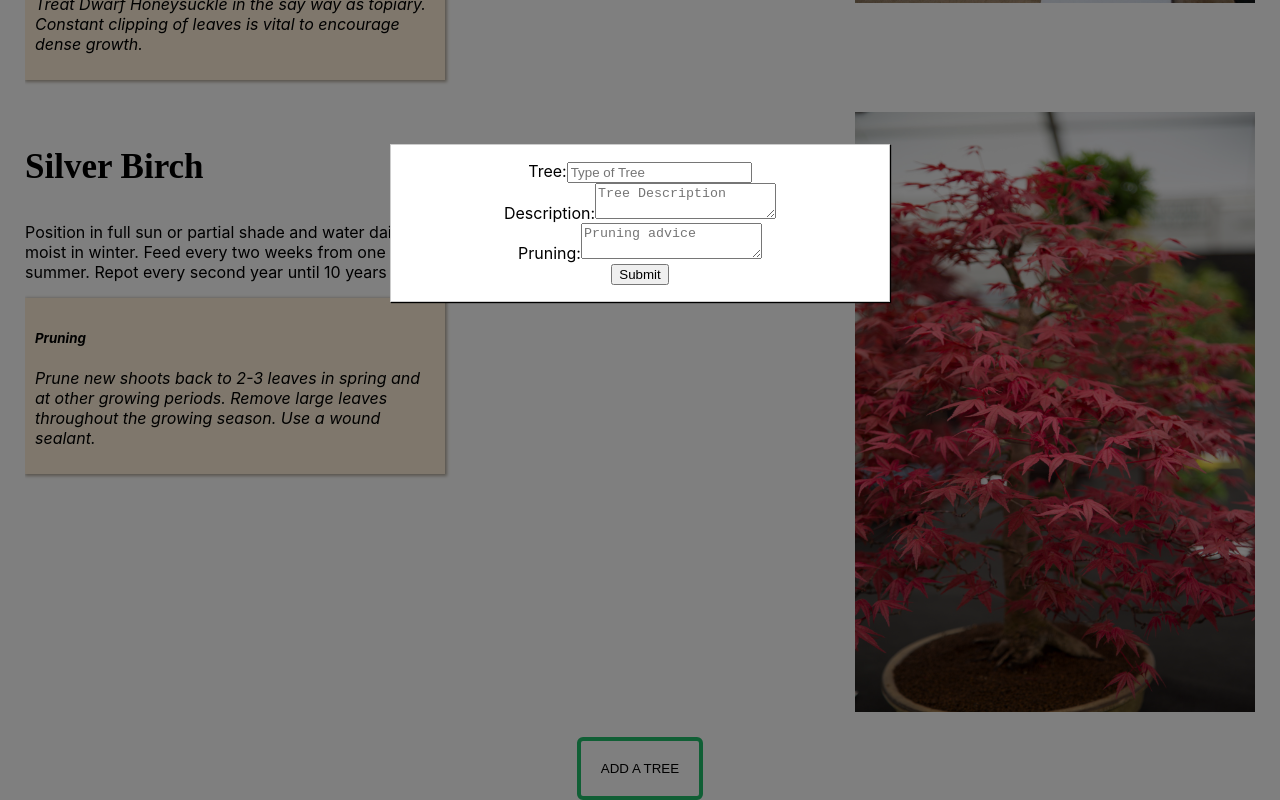
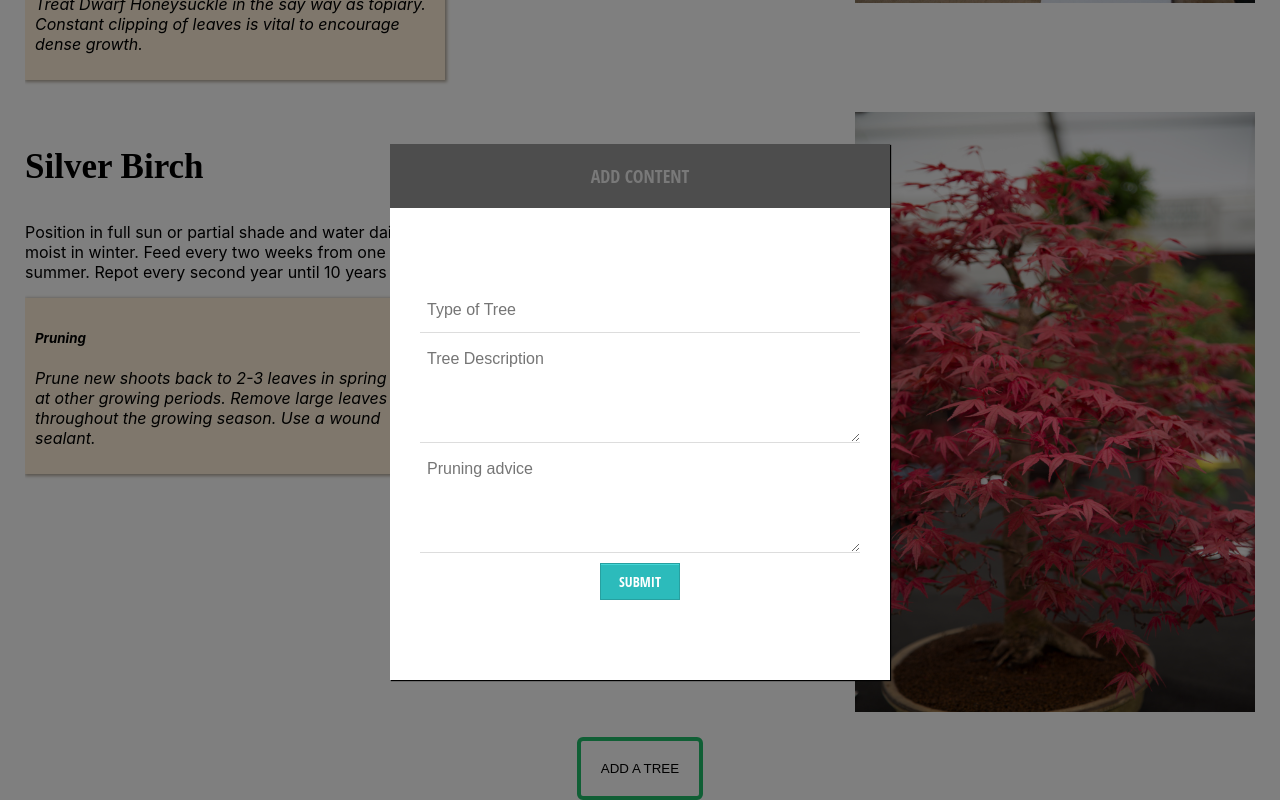
Before and after one commit to nataliegroeneboom/bonsai-app, a React (Create React App) app: page / in a window 1280 px wide. Both pictures are taken after a click on the button "ADD A TREE". Shown: the part 993-1793 px from the top of the page. Built offline with nearby package versions, Linux system fonts and the light colour scheme; a web font is replaced by a local one.

Commit message:
add styling to add content form

```diff
--- a/src/components/UI/Input/Input.js
+++ b/src/components/UI/Input/Input.js
@@ -24,7 +24,6 @@ const input = (props) => {
     }
     return (
         <div>
-            <label>{props.label}</label>
             {inputElement}
         </div>
     );
--- a/src/components/UI/Modal/Modal.module.css
+++ b/src/components/UI/Modal/Modal.module.css
@@ -3,9 +3,7 @@
     z-index: 500;
     background-color: white;
     width: 70%;
-    border: 1px solid #ccc;
     box-shadow: 1px 1px 1px black;
-    padding: 16px;
     left: 15%;
     top: 18%;
     box-sizing: border-box;
--- a/src/containers/TreeForm/TreeForm.js
+++ b/src/containers/TreeForm/TreeForm.js
@@ -1,6 +1,8 @@
 import React, {Component} from 'react';
 import axios from '../../axios-content';
 import Input from '../../components/UI/Input/Input';
+import Aux from '../../hoc/Aux';
+import classes from './TreeForm.module.css';
 
 class TreeForm extends Component {
     state = {
@@ -85,7 +87,9 @@ class TreeForm extends Component {
             })
         }
         return (
-            <form>
+            <Aux>
+            <h2 className={classes.Header}>Add Content</h2>
+            <form className={classes.Form}>
                   {formElementsArray.map(formElement => (
                       <Input
                         key={formElement.id}
@@ -98,6 +102,7 @@ class TreeForm extends Component {
                   ))}
                 <button onClick={this.sendData}>Submit</button>
             </form>
+            </Aux>
         )
     }
 }
--- /dev/null
+++ b/src/containers/TreeForm/TreeForm.module.css
@@ -0,0 +1,59 @@
+.Form{
+    width: 100%;
+    padding: 30px;
+    margin: 50px auto;
+    box-sizing: border-box;
+}
+.Header{
+    background: #4D4D4D;
+	text-transform: uppercase;
+	font-family: 'Open Sans Condensed', sans-serif;
+	color: #797979;
+	font-size: 18px;
+	font-weight: 100;
+    padding: 20px;
+    margin-top: 0px;
+	/* margin: -30px -30px 30px -30px; */
+}
+.Form input,
+.Form textarea{
+   box-sizing: border-box;
+   -webkit-box-sizing: border-box;
+	-moz-box-sizing: border-box;
+	outline: none;
+	display: block;
+	width: 100%;
+	padding: 7px;
+	border: none;
+	border-bottom: 1px solid #ddd;
+	background: transparent;
+	margin-bottom: 10px;
+	font: 16px Arial, Helvetica, sans-serif;
+
+}
+.Form input{
+    height: 45px;
+}
+.Form textarea{
+    height: 100px;
+}
+
+.Form button{
+    -moz-box-shadow: inset 0px 1px 0px 0px #45D6D6;
+	-webkit-box-shadow: inset 0px 1px 0px 0px #45D6D6;
+	box-shadow: inset 0px 1px 0px 0px #45D6D6;
+	background-color: #2CBBBB;
+	border: 1px solid #27A0A0;
+	display: inline-block;
+	cursor: pointer;
+	color: #FFFFFF;
+	font-family: 'Open Sans Condensed', sans-serif;
+	font-size: 14px;
+	padding: 8px 18px;
+	text-decoration: none;
+	text-transform: uppercase;
+}
+.Form button:hover{
+    background:linear-gradient(to bottom, #34CACA 5%, #30C9C9 100%);
+	background-color:#34CACA;
+}
```
